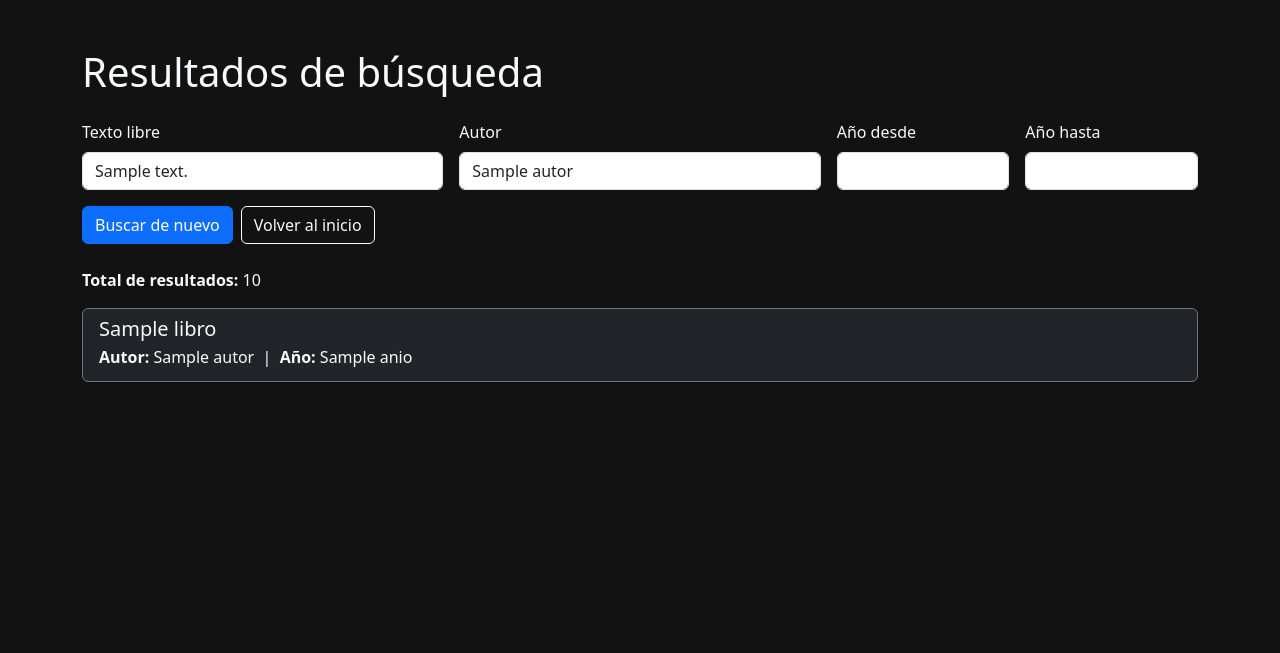
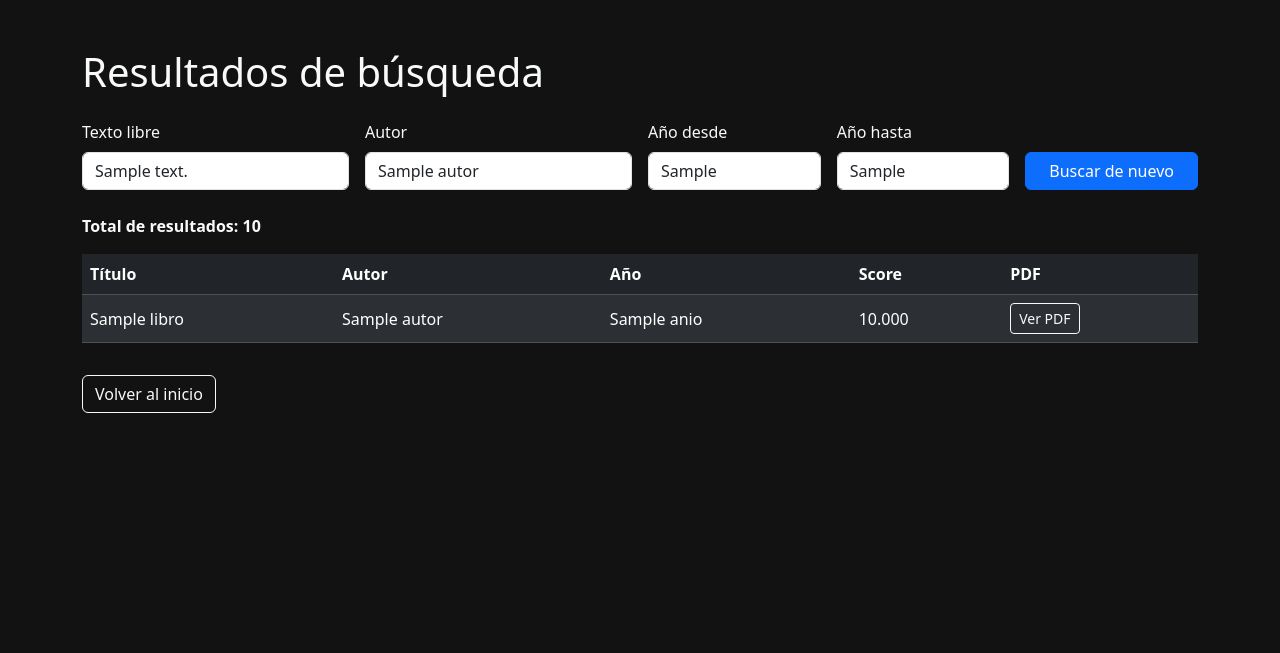
Before and after one commit to JoseLuisAriza/BigData, a Flask app: template proyecto_bigdata/templates/resultados.html in a window 1280 px wide. Shown: the part 56-709 px from the top of the page. Run offline with Flask 3, Linux system fonts and the light colour scheme; the template is opened without the code that fills it: most values are stand-ins (such as "Sample title", 1, 10 or a date in 2020); parts of the project's set-up code (start-up, migrations or seed data) failed here and were passed over.

Commit message:
Update resultados.html

```diff
--- a/proyecto_bigdata/templates/resultados.html
+++ b/proyecto_bigdata/templates/resultados.html
@@ -1,48 +1,105 @@
 {% extends "base.html" %}
+{% block title %}Resultados de búsqueda{% endblock %}
 
 {% block content %}
 <h1 class="mb-4">Resultados de búsqueda</h1>
 
-<form class="row g-3 mb-4" method="get" action="{{ url_for('buscar') }}">
-    <div class="col-md-4">
-        <label class="form-label">Texto libre</label>
-        <input type="text" class="form-control" name="texto" value="{{ texto }}">
+<form class="mb-4" method="get" action="{{ url_for('buscar') }}">
+  <div class="row g-3">
+    <div class="col-md-3">
+      <label class="form-label" for="texto">Texto libre</label>
+      <input
+        type="text"
+        id="texto"
+        name="texto"
+        class="form-control"
+        value="{{ texto or '' }}"
+      />
     </div>
-    <div class="col-md-4">
-        <label class="form-label">Autor</label>
-        <input type="text" class="form-control" name="autor" value="{{ autor }}">
+
+    <div class="col-md-3">
+      <label class="form-label" for="autor">Autor</label>
+      <input
+        type="text"
+        id="autor"
+        name="autor"
+        class="form-control"
+        value="{{ autor or '' }}"
+      />
     </div>
+
     <div class="col-md-2">
-        <label class="form-label">Año desde</label>
-        <input type="number" class="form-control" name="anio_desde" value="{{ anio_desde }}">
+      <label class="form-label" for="anio_desde">Año desde</label>
+      <input
+        type="text"
+        id="anio_desde"
+        name="anio_desde"
+        class="form-control"
+        value="{{ anio_desde or '' }}"
+      />
     </div>
+
     <div class="col-md-2">
-        <label class="form-label">Año hasta</label>
-        <input type="number" class="form-control" name="anio_hasta" value="{{ anio_hasta }}">
+      <label class="form-label" for="anio_hasta">Año hasta</label>
+      <input
+        type="text"
+        id="anio_hasta"
+        name="anio_hasta"
+        class="form-control"
+        value="{{ anio_hasta or '' }}"
+      />
     </div>
-    <div class="col-12 d-flex gap-2">
-        <button type="submit" class="btn btn-primary">Buscar de nuevo</button>
-        <!-- Aquí también evitamos url_for('index') -->
-        <a href="/" class="btn btn-outline-light">Volver al inicio</a>
+
+    <div class="col-md-2 d-flex align-items-end">
+      <button type="submit" class="btn btn-primary w-100">
+        Buscar de nuevo
+      </button>
     </div>
+  </div>
 </form>
 
-{% if total is not none %}
-    <p><strong>Total de resultados:</strong> {{ total }}</p>
+<p class="fw-semibold">
+  Total de resultados: {{ total }}
+</p>
 
-    <div class="list-group">
+{% if total == 0 %}
+  <p>No se encontraron libros con esos filtros.</p>
+{% else %}
+  <div class="table-responsive">
+    <table class="table table-dark table-striped align-middle">
+      <thead>
+        <tr>
+          <th>Título</th>
+          <th>Autor</th>
+          <th>Año</th>
+          <th>Score</th>
+          <th>PDF</th>
+        </tr>
+      </thead>
+      <tbody>
         {% for libro in libros %}
-            <div class="list-group-item bg-dark border-secondary text-light mb-2">
-                <h5 class="mb-1">{{ libro.titulo or "Título desconocido" }}</h5>
-                <p class="mb-1">
-                    <strong>Autor:</strong> {{ libro.autor or "Desconocido" }}
-                    &nbsp;|&nbsp;
-                    <strong>Año:</strong> {{ libro.anio or "N/D" }}
-                </p>
-            </div>
-        {% else %}
-            <p>No se encontraron libros con esos filtros.</p>
+        <tr>
+          <td>{{ libro.titulo }}</td>
+          <td>{{ libro.autor }}</td>
+          <td>{{ libro.anio }}</td>
+          <td>{{ "%.3f"|format(libro.score) }}</td>
+          <td>
+            {% if libro.ruta_pdf %}
+              <a href="{{ libro.ruta_pdf }}" target="_blank" class="btn btn-sm btn-outline-light">
+                Ver PDF
+              </a>
+            {% else %}
+              —
+            {% endif %}
+          </td>
+        </tr>
         {% endfor %}
-    </div>
+      </tbody>
+    </table>
+  </div>
 {% endif %}
+
+<a href="{{ url_for('index') }}" class="btn btn-outline-light mt-3">
+  Volver al inicio
+</a>
 {% endblock %}
```
